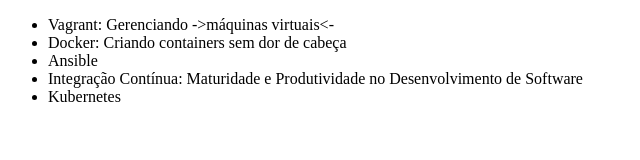
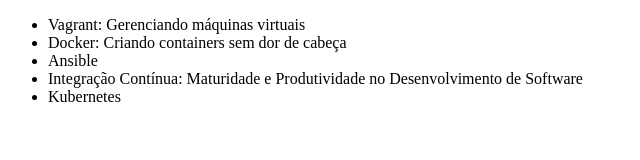
Before and after one commit to diegoMarks/cursoGit, a plain HTML site: page index.html in a window 1280 px wide. Shown: the full height of the page, 0-640 px from the left. Drawn offline with Linux system fonts and the light colour scheme.

Commit message:
Corrigindo de forma correta o curso de Vagrant

```diff
--- a/index.html
+++ b/index.html
@@ -6,7 +6,7 @@
 </head>
 <body>
     <ul>
-        <li>Vagrant: Gerenciando ->máquinas virtuais<- </li>
+        <li>Vagrant: Gerenciando máquinas virtuais </li>
         <li>Docker: Criando containers sem dor de cabeça</li>
         <li>Ansible</li>
         <li>Integração Contínua: Maturidade e Produtividade no Desenvolvimento de Software</li>
```
